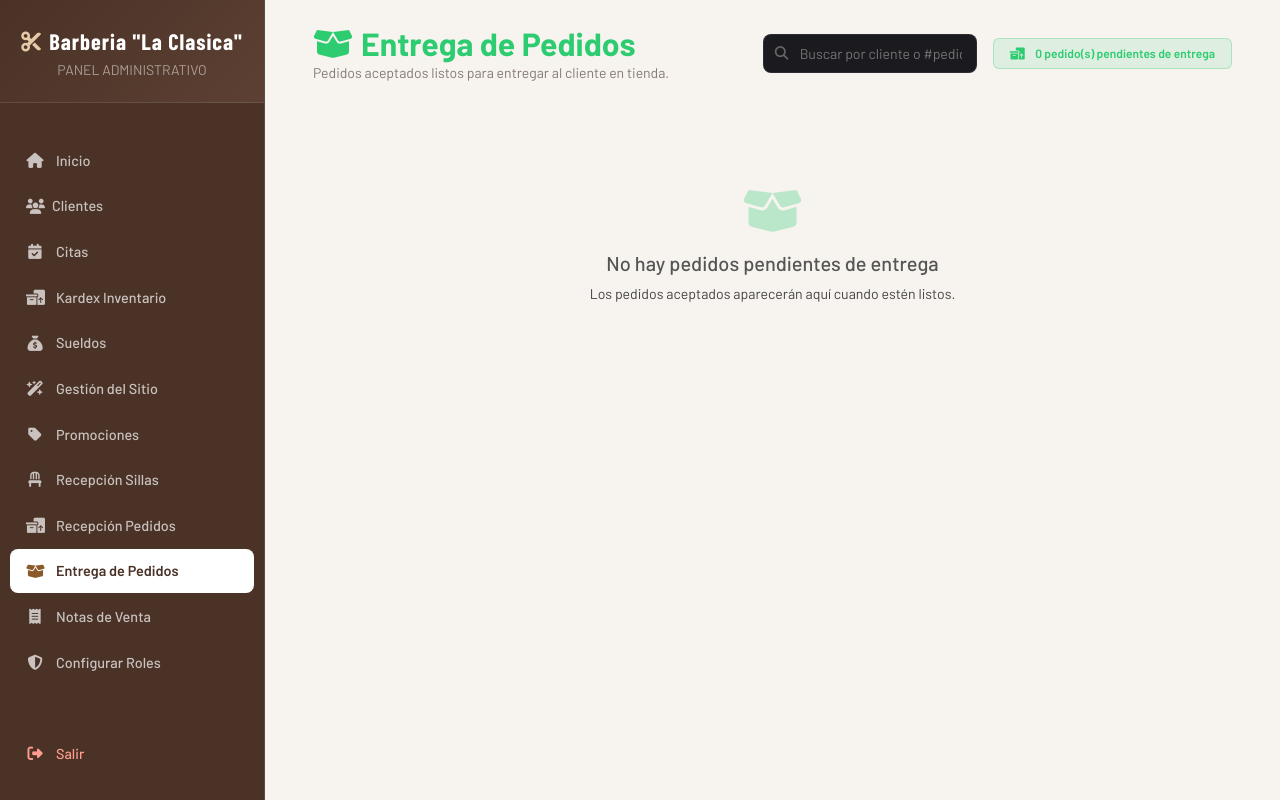
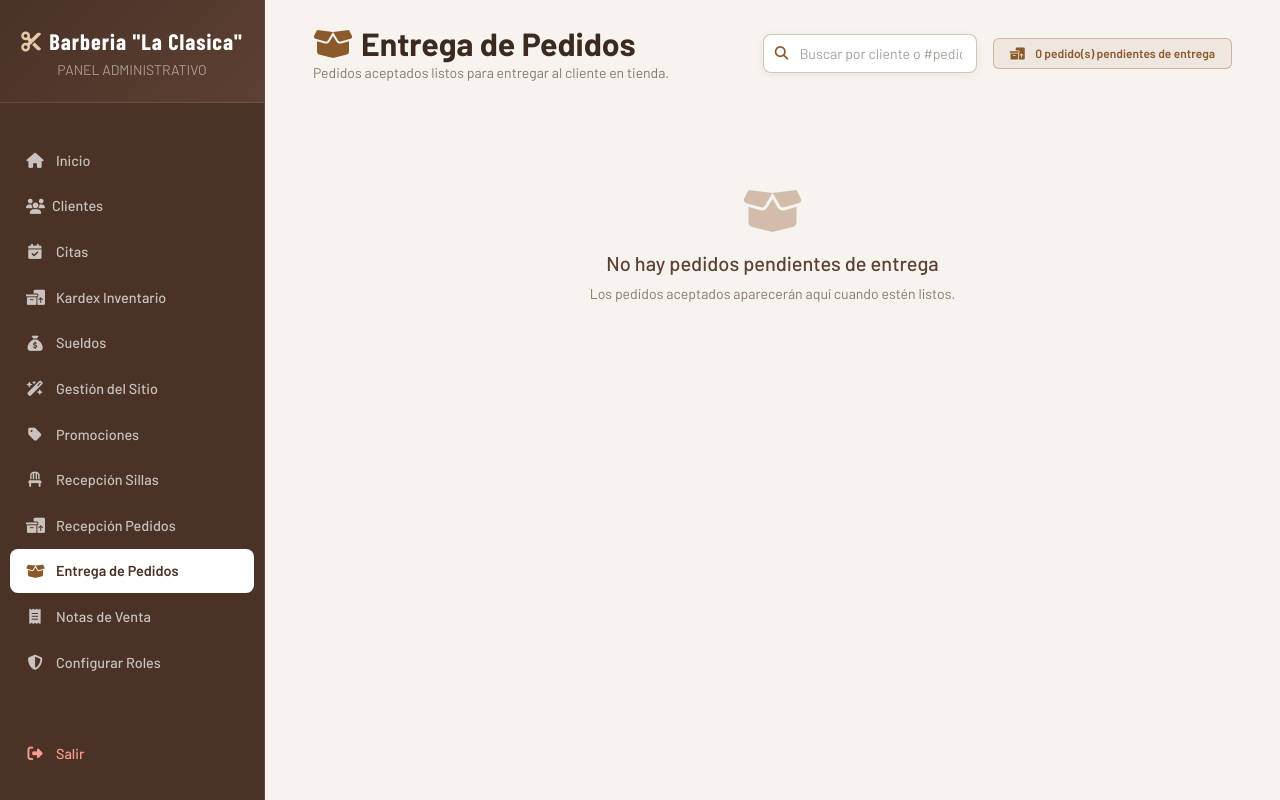
Before and after one commit to DevAngelaSS/SistemaWebBarberiaClasica, a Spring Boot app: page /secretario/pedidos/aceptados in a window 1280 px wide. Run offline with Spring Boot 4, Linux system fonts and the light colour scheme; a user stored in the database is signed in; data that the repository does not hold is empty; some of the project's set-up classes (security, data sources, template engines, error pages and the like) are left out, and stand-ins take their place; some libraries are stand-ins or nearby versions.

Commit message:
feat(secretario): actualizar vista de pedidos aceptados

```diff
--- a/src/main/resources/templates/secretario/pedidos-aceptados.html
+++ b/src/main/resources/templates/secretario/pedidos-aceptados.html
@@ -7,18 +7,71 @@
     <title>Entrega de Pedidos | La Clásica</title>
     <div th:replace="~{layout/sidebar :: head_comun}"></div>
     <style>
+        .main-content h2.fw-bold {
+            color: #3b2a20 !important;
+        }
+
+        .main-content h2.fw-bold i {
+            color: #8b5a2b !important;
+        }
+
+        .main-content .badge.px-3[style] {
+            background: #efe6df !important;
+            color: #8b5a2b !important;
+            border: 1px solid rgba(139, 90, 43, 0.35) !important;
+        }
+
+        .search-wrap {
+            position: relative;
+            max-width: 320px;
+        }
+
+        .search-wrap input {
+            background: #ffffff;
+            border: 1px solid rgba(139, 90, 43, 0.35);
+            border-radius: 8px;
+            padding: 8px 14px 8px 36px;
+            color: #3b2a20;
+            font-size: 0.88rem;
+            width: 100%;
+            outline: none;
+            box-shadow: 0 2px 10px rgba(59, 42, 32, 0.06);
+            transition: border-color 0.2s, box-shadow 0.2s;
+        }
+
+        .search-wrap input::placeholder {
+            color: rgba(59, 42, 32, 0.45);
+        }
+
+        .search-wrap input:focus {
+            border-color: #8b5a2b;
+            box-shadow: 0 0 0 3px rgba(139, 90, 43, 0.15);
+        }
+
+        .search-wrap i {
+            position: absolute;
+            left: 12px;
+            top: 50%;
+            transform: translateY(-50%);
+            color: #8b5a2b;
+            font-size: 0.85rem;
+        }
+
         .pedido-card {
-            background: #1a1a1f;
-            border: 1px solid rgba(46, 204, 113, 0.2);
+            background: #ffffff;
+            border: 1px solid rgba(59, 42, 32, 0.12);
+            border-left: 4px solid #2e8b57;
             border-radius: 14px;
             padding: 20px 24px;
             margin-bottom: 16px;
+            box-shadow: 0 4px 16px rgba(59, 42, 32, 0.06);
             transition: border-color 0.2s, box-shadow 0.2s;
         }
 
         .pedido-card:hover {
-            border-color: rgba(46, 204, 113, 0.4);
-            box-shadow: 0 4px 20px rgba(46, 204, 113, 0.08);
+            border-color: rgba(139, 90, 43, 0.4);
+            border-left-color: #2e8b57;
+            box-shadow: 0 8px 24px rgba(59, 42, 32, 0.12);
         }
 
         .pedido-header {
@@ -122,104 +183,82 @@
             align-items: center;
             gap: 4px;
             margin-top: 4px;
-            background: rgba(201, 168, 76, 0.1);
-            border: 1px solid rgba(201, 168, 76, 0.2);
+            background: #efe6df;
+            border: 1px solid rgba(139, 90, 43, 0.3);
             border-radius: 12px;
             padding: 2px 8px;
             font-size: 0.75rem;
-            color: #c9a84c;
+            color: #8b5a2b;
             font-weight: 700;
         }
 
         .producto-subtotal {
             margin-top: 3px;
-            color: #aaa;
+            color: rgba(59, 42, 32, 0.65);
             font-size: 0.78rem;
         }
 
-        /* Footer del pedido */
         .pedido-footer {
             display: flex;
             justify-content: space-between;
             align-items: center;
             padding-top: 14px;
-            border-top: 1px solid rgba(255, 255, 255, 0.05);
+            border-top: 1px solid rgba(59, 42, 32, 0.1);
             flex-wrap: wrap;
             gap: 10px;
+        }
+
+        .pedido-footer div[style*="color:#888"] {
+            color: rgba(59, 42, 32, 0.6) !important;
         }
 
         .pedido-total {
             font-size: 1.1rem;
             font-weight: 700;
-            color: #2ecc71;
+            color: #1f6f46;
             font-family: monospace;
         }
 
         .btn-entregado {
-            background: rgba(46, 204, 113, 0.12);
-            color: #2ecc71;
-            border: 1px solid rgba(46, 204, 113, 0.3);
+            background: linear-gradient(135deg, #2e8b57, #1f6f46);
+            color: #ffffff;
+            border: none;
             border-radius: 8px;
             padding: 8px 20px;
             font-weight: 700;
             font-size: 0.85rem;
             cursor: pointer;
-            transition: all 0.2s;
+            transition: opacity 0.2s, transform 0.15s;
             display: inline-flex;
             align-items: center;
             gap: 8px;
         }
 
         .btn-entregado:hover {
-            background: rgba(46, 204, 113, 0.25);
-            border-color: #2ecc71;
+            opacity: 0.9;
+            transform: translateY(-1px);
         }
 
-        /* Buscador */
-        .search-wrap {
-            position: relative;
-            max-width: 320px;
-        }
-
-        .search-wrap input {
-            background: #1a1a1f;
-            border: 1px solid rgba(255, 255, 255, 0.08);
-            border-radius: 8px;
-            padding: 8px 14px 8px 36px;
-            color: #f0ece0;
-            font-size: 0.88rem;
-            width: 100%;
-            outline: none;
-            transition: border-color 0.2s;
-        }
-
-        .search-wrap input:focus {
-            border-color: rgba(201, 168, 76, 0.4);
-        }
-
-        .search-wrap i {
-            position: absolute;
-            left: 12px;
-            top: 50%;
-            transform: translateY(-50%);
-            color: #666;
-            font-size: 0.85rem;
-        }
-
-        /* Empty state */
         .empty-state {
             text-align: center;
             padding: 80px 20px;
-            color: #555;
         }
 
         .empty-state i {
             font-size: 3rem;
             margin-bottom: 16px;
             display: block;
+            color: rgba(139, 90, 43, 0.35) !important;
         }
 
-        /* Toast */
+        .empty-state h5 {
+            color: #5c4033 !important;
+        }
+
+        .empty-state p {
+            color: rgba(59, 42, 32, 0.6) !important;
+        }
+
         #toastBox {
             position: fixed;
             bottom: 28px;
@@ -412,12 +451,12 @@
         function mostrarToast(tipo, texto) {
             const box = document.getElementById('toastBox');
             box.innerHTML = `
-        <div style="background:${tipo === 'ok' ? '#0f2e1a' : '#2e0f0f'};
-                    border:1px solid ${tipo === 'ok' ? '#2ecc71' : '#e74c3c'};
-                    color:${tipo === 'ok' ? '#2ecc71' : '#e74c3c'};
+        <div style="background:#ffffff;
+                    border:1px solid ${tipo === 'ok' ? '#2e8b57' : '#c0392b'};
+                    color:${tipo === 'ok' ? '#1f6f46' : '#a52f23'};
                     border-radius:12px; padding:14px 18px;
                     display:flex; align-items:center; gap:10px; font-weight:600;
-                    box-shadow:0 4px 20px rgba(0,0,0,0.4);">
+                    box-shadow:0 8px 24px rgba(59,42,32,0.2);">
             <i class="fa-solid fa-${tipo === 'ok' ? 'circle-check' : 'circle-xmark'} fa-lg"></i>
             <span>${texto}</span>
         </div>`;
```
Also changed, not shown: other parts of src/main/resources/templates/secretario/pedidos-aceptados.html (+21 -13 lines).
